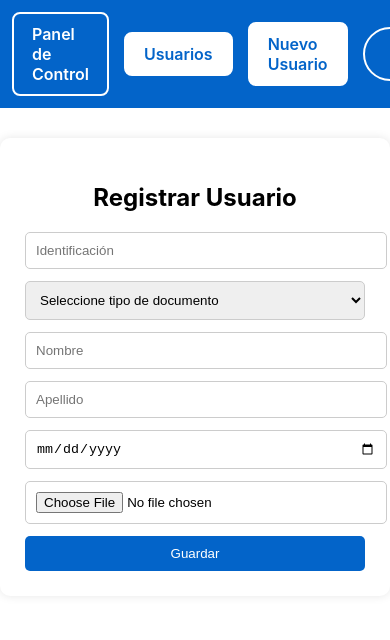
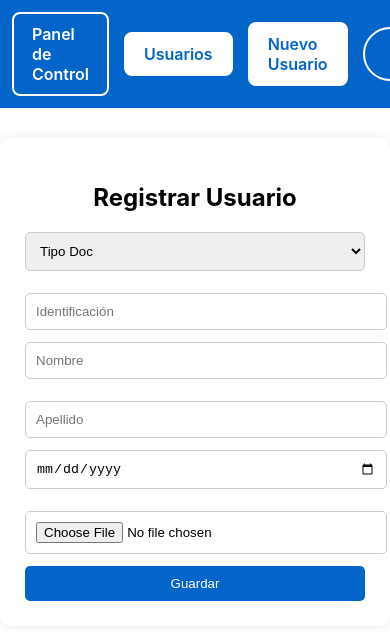
Before and after one commit to YesidBG/YBG, a React (Create React App) app: page /usuarios/nuevo in a window 390 px wide. Shown: the top 640 px of the page. Built offline with nearby package versions, Linux system fonts and the light colour scheme.

Commit message:
Cambios de Columnas

```diff
--- a/src/screens/users/UserForm.css
+++ b/src/screens/users/UserForm.css
@@ -35,6 +35,7 @@
   background: #024fa0;
 }
 
+/* Imagen */
 .preview-box {
   display: flex;
   justify-content: center;
@@ -48,3 +49,21 @@
   border-radius: 50%;
   border: 2px solid #0364c9;
 }
+
+/* FILAS DE CAMPOS */
+.form-row {
+  display: flex;
+  gap: 10px;
+}
+
+.form-row input,
+.form-row select {
+  flex: 1;
+}
+
+/* Responsive */
+@media (max-width: 480px) {
+  .form-row {
+    flex-direction: column;
+  }
+}
--- a/src/screens/users/UserForm.jsx
+++ b/src/screens/users/UserForm.jsx
@@ -43,23 +43,28 @@ export default function UserForm() {
       <div className="user-form-container">
         <h2>Registrar Usuario</h2>
 
+        {/* Tipo Documento + Identificación */}
+        <div className="form-row">
+          <select
+            value={tipoDocumento}
+            onChange={(e) => setTipoDocumento(e.target.value)}
+          >
+            <option value="">Tipo Doc</option>
+            <option value="CC">CC</option>
+            <option value="TI">TI</option>
+            <option value="CE">CE</option>
+            <option value="PAS">PAS</option>
+          </select>
+
           <input
             placeholder="Identificación"
             value={identificacion}
             onChange={(e) => setIdentificacion(e.target.value)}
           />
+        </div>
 
-        <select
-          value={tipoDocumento}
-          onChange={(e) => setTipoDocumento(e.target.value)}
-        >
-          <option value="">Seleccione tipo de documento</option>
-          <option value="CC">Cédula de Ciudadanía</option>
-          <option value="TI">Tarjeta de Identidad</option>
-          <option value="CE">Cédula de Extranjería</option>
-          <option value="PAS">Pasaporte</option>
-        </select>
-
+        {/* Nombre + Apellido */}
+        <div className="form-row">
           <input
             placeholder="Nombre"
             value={nombre}
@@ -71,15 +76,24 @@ export default function UserForm() {
             value={apellido}
             onChange={(e) => setApellido(e.target.value)}
           />
+        </div>
 
+        {/* FECHA + ADJUNTO (SOLO ESTO SE CAMBIÓ) */}
+        <div className="form-row">
           <input
             type="date"
             value={fechaNacimiento}
             onChange={(e) => setFechaNacimiento(e.target.value)}
           />
 
-        <input type="file" accept="image/*" onChange={handleFotoChange} />
+          <input
+            type="file"
+            accept="image/*"
+            onChange={handleFotoChange}
+          />
+        </div>
 
+        {/* Vista previa ABAJO (igual que antes) */}
         {preview && (
           <div className="preview-box">
             <img src={preview} alt="Vista previa" />
```
Also changed, not shown: src/data/documentTypes.js (+5 -7 lines). Lines whose indentation alone changed are shown as unchanged.
